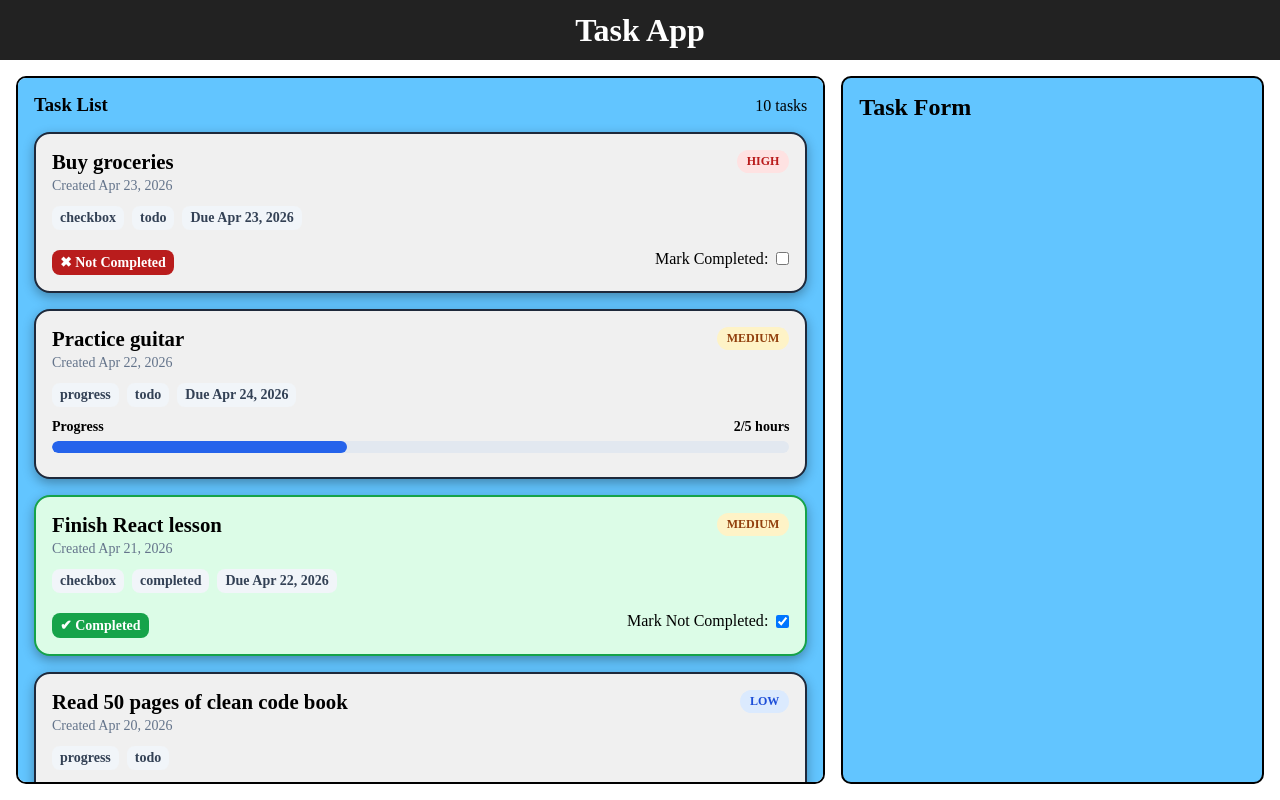
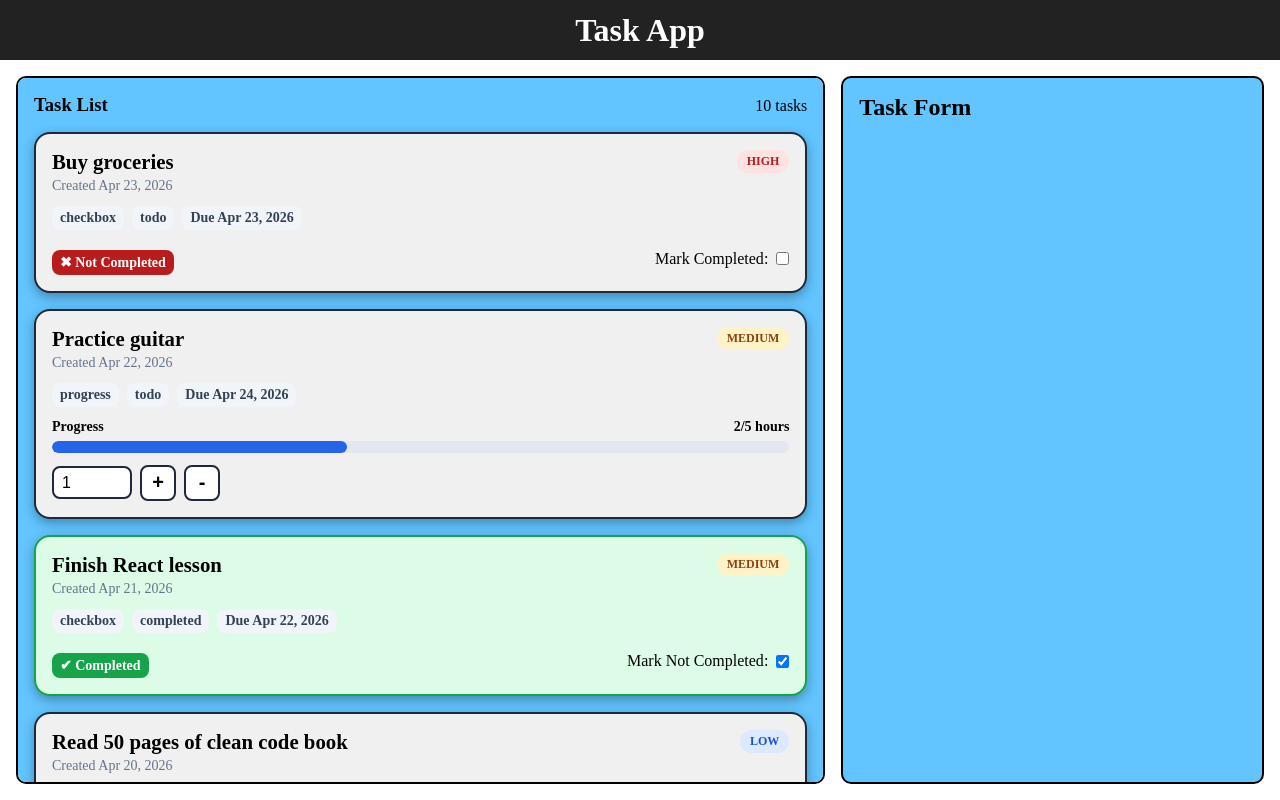
Before and after one commit to boettcherb/TaskManager, a React (Vite) app in the folder client/: page / in a window 1280 px wide. Built offline with nearby package versions, Linux system fonts and the light colour scheme.

Commit message:
Allow adding and removing progress

```diff
--- a/client/src/App.css
+++ b/client/src/App.css
@@ -392,3 +392,61 @@ Checkbox label:
     align-items: center;
     gap: 0.5rem;
 }
+
+/*
+Progress controls:
+- display: flex → places the input and buttons on one row.
+- align-items: center → vertically aligns the input and buttons.
+- gap → adds spacing between the controls.
+- margin-top → separates the controls from the progress bar/completion badge.
+*/
+.progress-controls {
+    display: flex;
+    align-items: center;
+    gap: 0.5rem;
+    margin-top: 0.75rem;
+}
+
+/*
+Progress input:
+- width → keeps the number input compact.
+- padding → adds comfortable spacing inside the input.
+- border → gives the input a visible outline.
+- border-radius → slightly rounds the input corners.
+- font-size → keeps the input text readable.
+*/
+.progress-input {
+    width: 5rem;
+    padding: 0.35rem 0.5rem;
+    border: 0.125rem solid #1e293b;
+    border-radius: 0.5rem;
+    font-size: 1rem;
+}
+
+/*
+Progress buttons:
+- width and height → make the plus/minus buttons square.
+- border → gives each button a visible outline.
+- border-radius → rounds the button corners.
+- background-color → gives the buttons a clean default background.
+- font-size and font-weight → make the plus/minus symbols easier to see.
+- cursor: pointer → shows that the buttons are clickable.
+*/
+.progress-button {
+    width: 2.25rem;
+    height: 2.25rem;
+    border: 0.125rem solid #1e293b;
+    border-radius: 0.5rem;
+    background-color: white;
+    font-size: 1.25rem;
+    font-weight: 700;
+    cursor: pointer;
+}
+
+/*
+Progress button hover:
+- background-color → gives visual feedback when the user hovers over a button.
+*/
+.progress-button:hover {
+    background-color: #f1f5f9;
+}
--- a/client/src/components/Task.tsx
+++ b/client/src/components/Task.tsx
@@ -1,8 +1,10 @@
+import { useState } from "react";
 import type { Task as TaskType } from "../types/Task";
 
 interface TaskProps {
     task: TaskType;
     onToggleStatus?: (taskId: string) => void;
+    onUpdateProgress?: (taskId: string, amount: number) => void;
 }
 
 function formatDate(dateString: string) {
@@ -13,13 +15,15 @@ function formatDate(dateString: string) {
     });
 }
 
-function Task({ task, onToggleStatus }: TaskProps) {
+function Task({ task, onToggleStatus, onUpdateProgress }: TaskProps) {
     const progressPercent =
         task.type === "progress" && task.progress
             ? Math.min((task.progress.current / task.progress.target) * 100, 100)
             : 0;
 
     const isCompleted = task.status === "completed";
+
+    const [progressInput, setProgressInput] = useState<number>(1);
 
     return (
         <article className={`task ${isCompleted ? "task-completed" : ""}`}>
@@ -59,6 +63,32 @@ function Task({ task, onToggleStatus }: TaskProps) {
                         />
                     </div>
 
+                    <div className="progress-controls">
+                        <input
+                            className="progress-input"
+                            type="number"
+                            min="1"
+                            value={progressInput}
+                            onChange={(event) => setProgressInput(Number(event.target.value))}
+                        />
+
+                        <button
+                            className="progress-button"
+                            type="button"
+                            onClick={() => onUpdateProgress?.(task.id, progressInput)}
+                        >
+                            +
+                        </button>
+
+                        <button
+                            className="progress-button"
+                            type="button"
+                            onClick={() => onUpdateProgress?.(task.id, -progressInput)}
+                        >
+                            -
+                        </button>
+                    </div>
+
                     {isCompleted && (
                         <span className="completion-badge completion-completed">
                             ✔ Completed
--- a/client/src/components/TaskList.tsx
+++ b/client/src/components/TaskList.tsx
@@ -16,6 +16,19 @@ function TaskList() {
         );
     }
 
+    function updateTaskProgress(taskId: string, amount: number) {
+        setTasks((prevTasks) =>
+            prevTasks.map((task) => {
+                if (task.id !== taskId || task.type !== "progress" || !task.progress) {
+                    return task;
+                }
+                const newProgress = Math.max(0, task.progress.current + amount);
+                const newStatus = newProgress >= task.progress.target ? "completed" : "todo";
+                return { ...task, status: newStatus, progress: { ...task.progress, current: newProgress } };
+            })
+        );
+    }
+
     return (
         <section className="task-list-section">
             <div className="task-list-header">
@@ -24,7 +37,12 @@ function TaskList() {
             </div>
             <div className="task-list">
                 {tasks.map((task) => (
-                    <Task key={task.id} task={task} onToggleStatus={toggleTaskStatus} />
+                    <Task
+                        key={task.id}
+                        task={task}
+                        onToggleStatus={toggleTaskStatus}
+                        onUpdateProgress={updateTaskProgress}
+                    />
                 ))}
             </div>
         </section>
```
